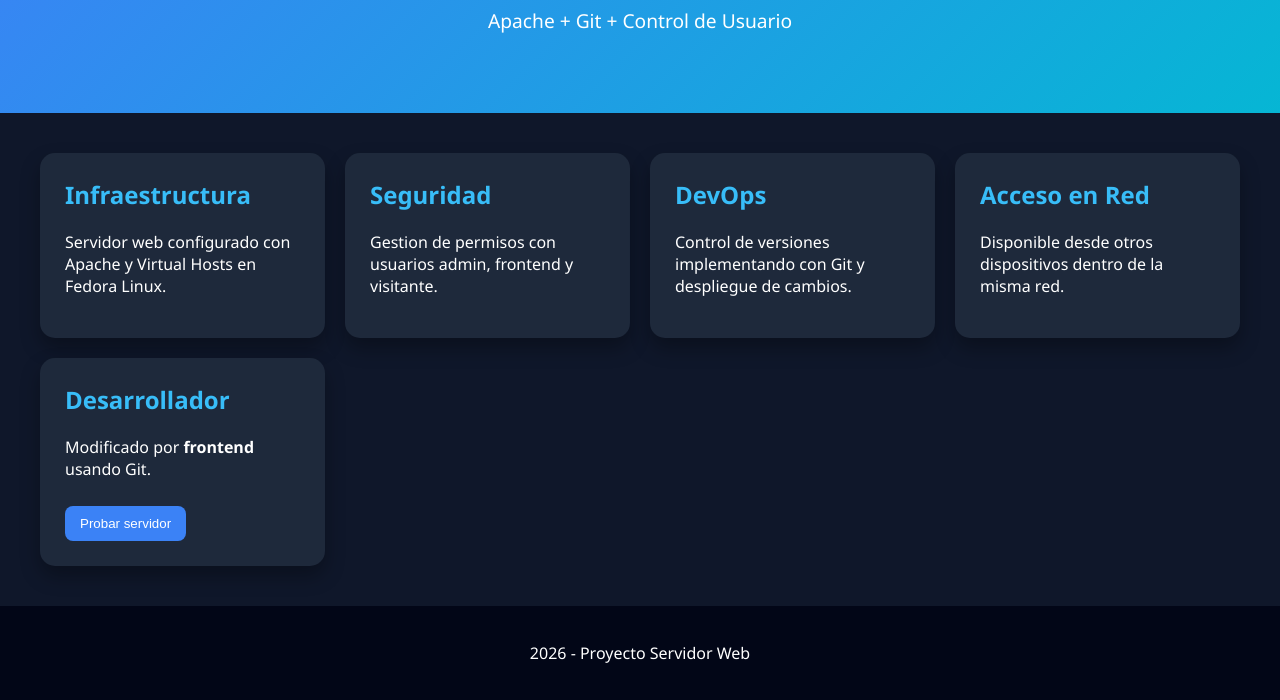
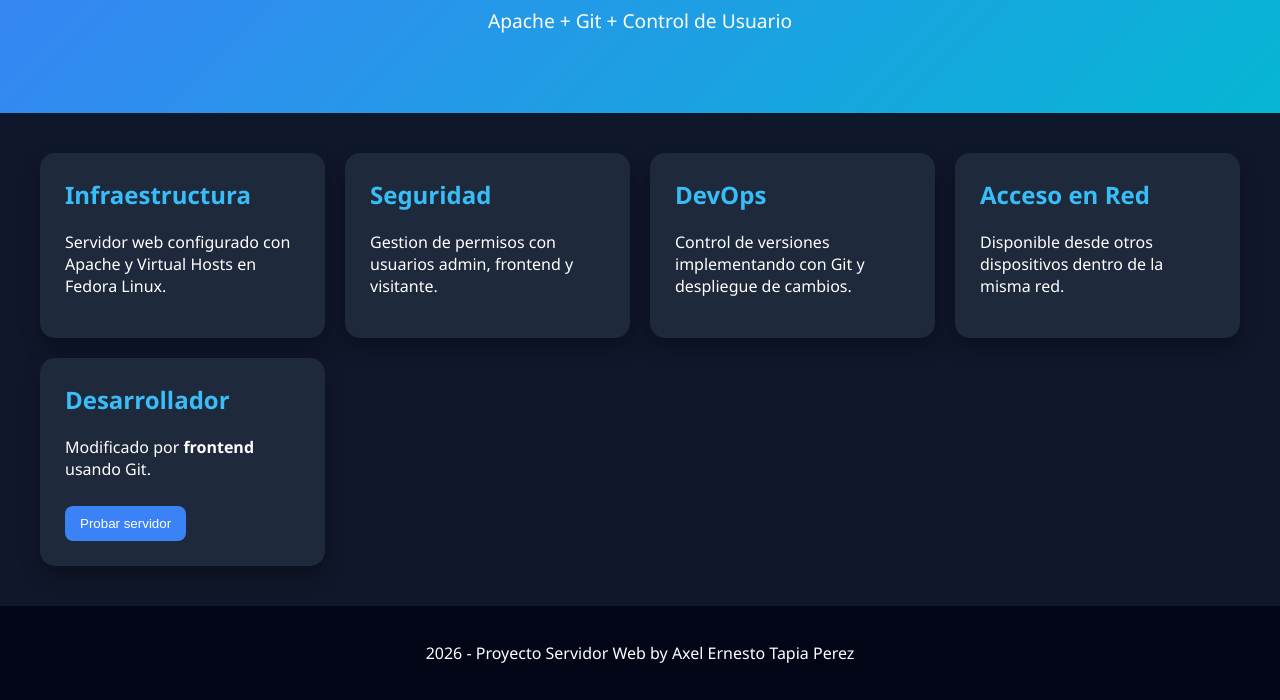
Before and after one commit to axel576/practica-linux, a plain HTML site: page index.html in a window 1280 px wide. Shown: the part 128-828 px from the top of the page. Drawn offline with Linux system fonts and the light colour scheme.

Commit message:
Mejora de Interfaz 2.0

```diff
--- a/index.html
+++ b/index.html
@@ -115,7 +115,7 @@
 </section>
 
 <footer>
-	<p> 2026 - Proyecto Servidor Web</p>
+	<p> 2026 - Proyecto Servidor Web by Axel Ernesto Tapia Perez</p>
 </footer>
 
 </body>
```
